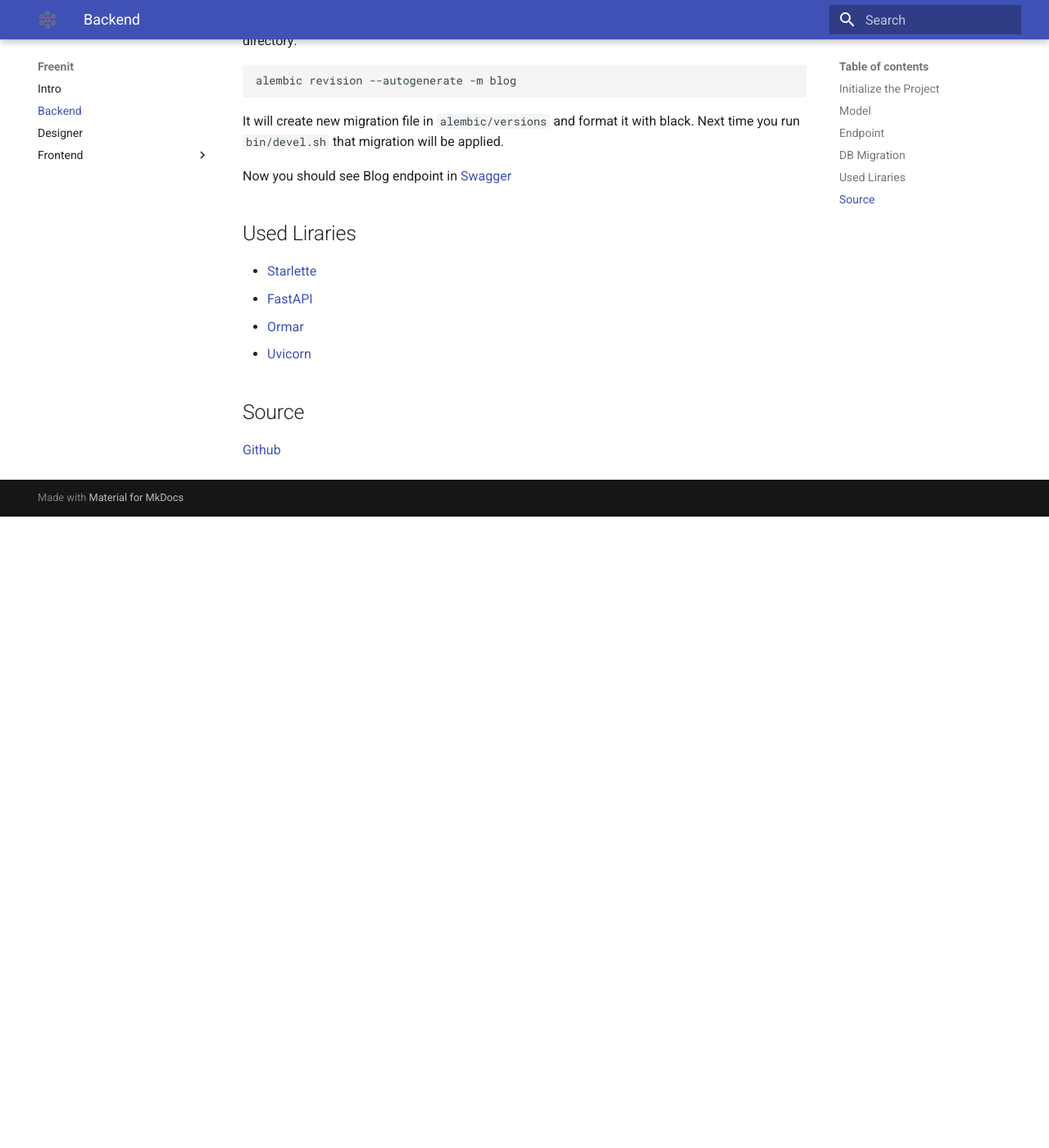
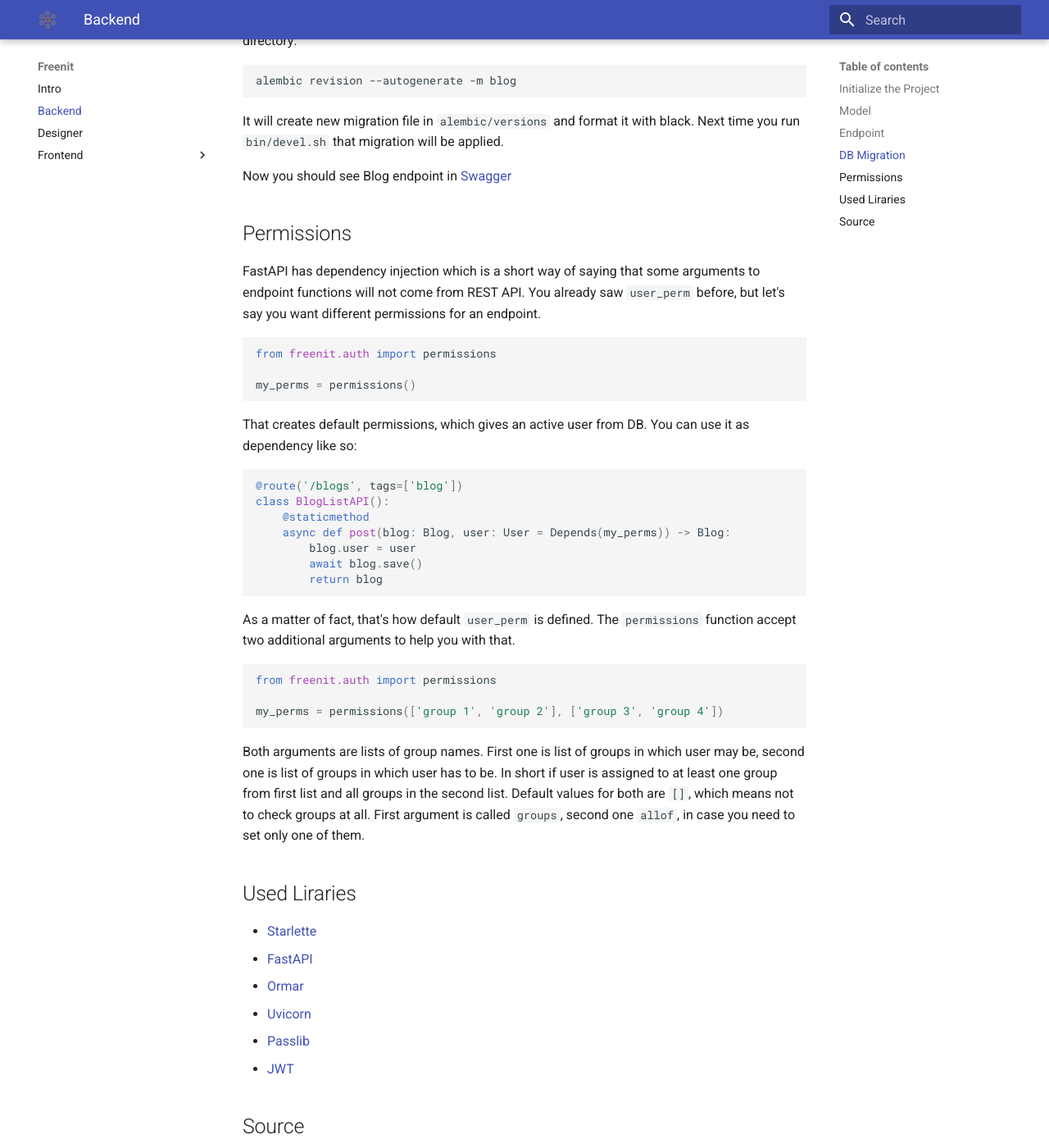
Before and after one commit to freenit-framework/doc, an MkDocs documentation site: the page built from docs/backend.md, in a window 1280 px wide and 1400 px high, scrolled down 3518 px. Shown: the whole window at 82% size. Built offline with MkDocs 1.6.1 and Material for MkDocs 9.7.7, drawn with Linux system fonts in a browser that asks for light colours; before the commit the page ends 4148 px from its top, so only the background shows below that.

Commit message:
Add documentation about permissions

````diff
--- a/docs/backend.md
+++ b/docs/backend.md
@@ -173,11 +173,55 @@ black. Next time you run `bin/devel.sh` that migration will be applied.
 
 Now you should see Blog endpoint in [Swagger](http://localhost:5000/api/v1)
 
+
+## Permissions
+FastAPI has dependency injection which is a short way of saying that some
+arguments to endpoint functions will not come from REST API. You already saw
+`user_perm` before, but let's say you want different permissions for an
+endpoint.
+
+```py
+from freenit.auth import permissions
+
+my_perms = permissions()
+```
+
+That creates default permissions, which gives an active user from DB. You can
+use it as dependency like so:
+
+```py
+@route('/blogs', tags=['blog'])
+class BlogListAPI():
+    @staticmethod
+    async def post(blog: Blog, user: User = Depends(my_perms)) -> Blog:
+        blog.user = user
+        await blog.save()
+        return blog
+```
+
+As a matter of fact, that's how default `user_perm` is defined. The `permissions`
+function accept two additional arguments to help you with that.
+
+```py
+from freenit.auth import permissions
+
+my_perms = permissions(['group 1', 'group 2'], ['group 3', 'group 4'])
+```
+
+Both arguments are lists of group names. First one is list of groups in which
+user may be, second one is list of groups in which user has to be. In short if
+user is assigned to at least one group from first list and all groups in the
+second list. Default values for both are `[]`, which means not to check groups
+at all. First argument is called `groups`, second one `allof`, in case you need
+to set only one of them.
+
 ## Used Liraries
 * [Starlette](https://www.starlette.io/)
 * [FastAPI](https://fastapi.tiangolo.com/)
 * [Ormar](https://github.com/collerek/ormar)
 * [Uvicorn](https://www.uvicorn.org/)
+* [Passlib](https://passlib.readthedocs.io/)
+* [JWT](https://github.com/jpadilla/pyjwt)
 
 ## Source
 [Github](https://github.com/freenit-framework/backend)
````
